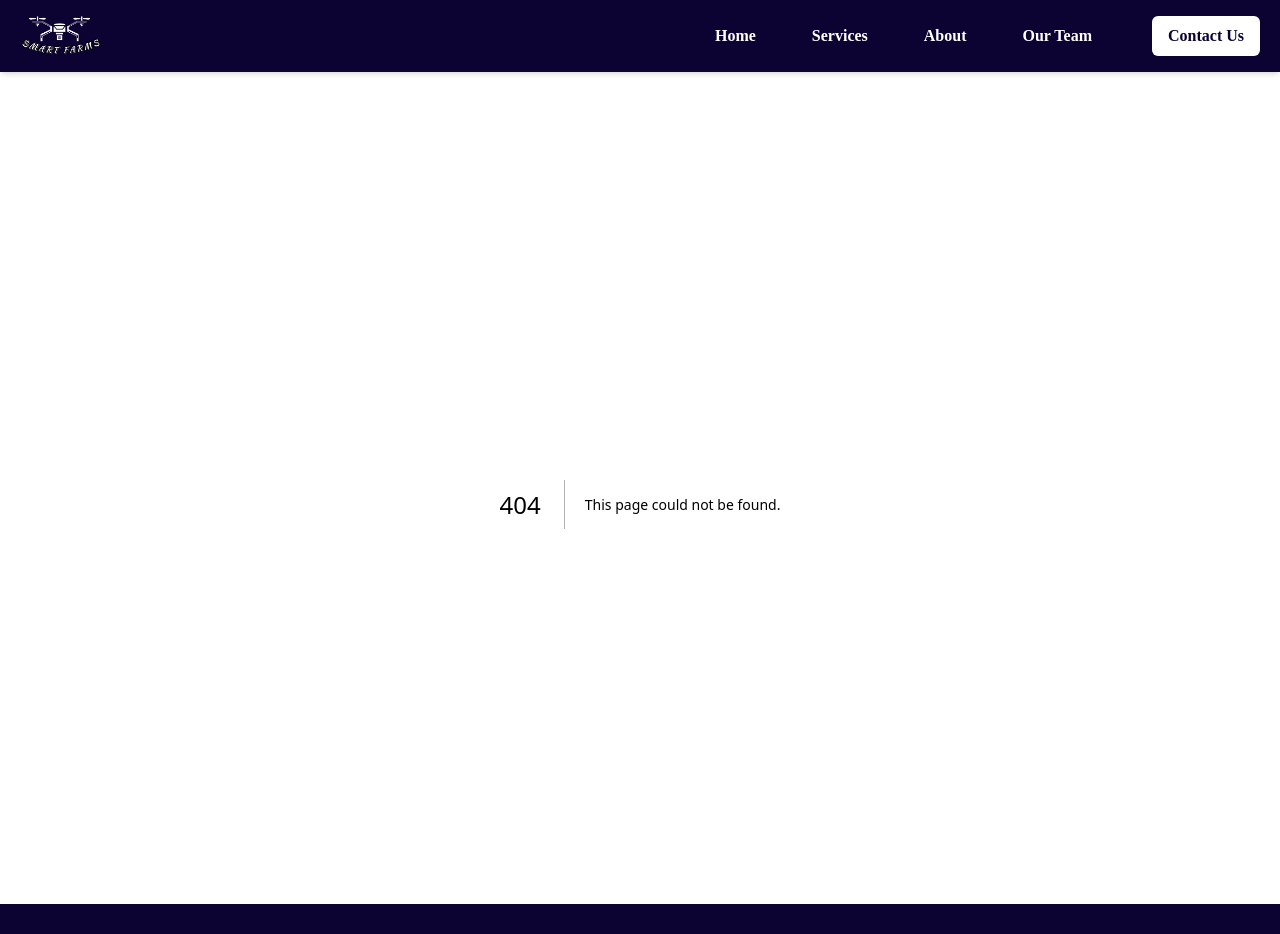
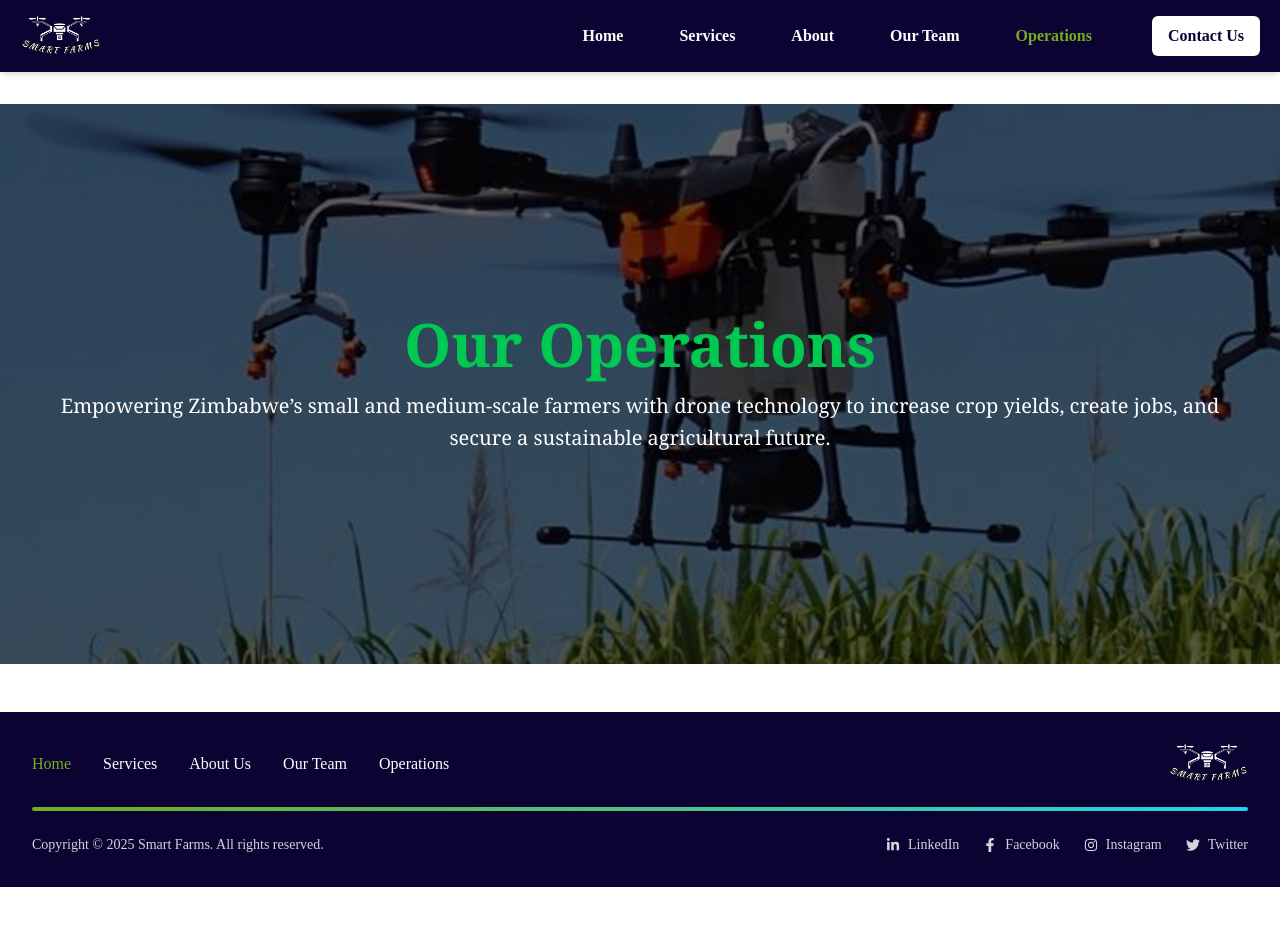
Before and after one commit to HudsonWayne/Smart-Farms, a Next.js app: page /operations in a window 1280 px wide. Before the commit this address had no page. Shown: the top 934 px of the page. After the commit the page ends 887 px from the top, so only its background shows below. Built offline with nearby package versions, Linux system fonts and the light colour scheme; a web font is replaced by a local one.

Commit message:
initial commit

```diff
--- a/src/components/Footer.jsx
+++ b/src/components/Footer.jsx
@@ -24,8 +24,11 @@ export default function Footer() {
             <a href="/about" className="hover:text-[#72AE1C]">
               About Us
             </a>
-            <a href="/blog" className="hover:text-[#72AE1C]">
-              Blog
+            <a href="/our-team" className="hover:text-[#72AE1C]">
+              Our Team
+            </a>
+            <a href="/operations" className="hover:text-[#72AE1C]">
+              Operations
             </a>
           </nav>
           <img
@@ -79,10 +82,15 @@ export default function Footer() {
               <FaInstagram />
               <span>Instagram</span>
             </a>
-            <div className="flex items-center space-x-2 text-blue-300">
+            <a
+              href="https://twitter.com/SmartFarmsTech"
+              target="_blank"
+              rel="noopener noreferrer"
+              className="flex items-center space-x-2 hover:text-blue-400"
+            >
               <FaTwitter />
               <span>Twitter</span>
-            </div>
+            </a>
           </div>
         </div>
       </div>
--- a/src/components/Navbar.tsx
+++ b/src/components/Navbar.tsx
@@ -8,7 +8,8 @@ const links = [
   { name: "Home", href: "/" },
   { name: "Services", href: "/services" },
   { name: "About", href: "/about" },
-  { name: "Our Team", href: "/our-team" },  // Updated to Our Team
+  { name: "Our Team", href: "/our-team" },
+  { name: "Operations", href: "/operations" },  // New Operations link
 ];
 
 const Navbar = () => {
--- /dev/null
+++ b/src/pages/operations.tsx
@@ -0,0 +1,33 @@
+"use client";
+
+import Image from "next/image";
+
+export default function OperationsPage() {
+  return (
+    <div className="relative w-full min-h-[60vh] md:min-h-[70vh] flex items-center justify-center">
+      {/* Background Image */}
+      <Image
+        src="/Rectangle 233.png" // Background image for the Operations section
+        alt="Drone spraying field"
+        fill
+        priority
+        style={{ objectFit: "cover" }}
+        className="absolute inset-0 w-full h-full"
+        draggable={false}
+      />
+
+      {/* Dark Overlay */}
+      <div className="absolute inset-0 bg-black opacity-60" />
+
+      {/* Text Content */}
+      <div className="relative z-10 px-4 md:px-8 text-center max-w-7xl mx-auto">
+        <h1 className="text-4xl md:text-6xl font-bold text-green-500 mb-4" style={{ fontFamily: "Georgia, serif" }}>
+          Our Operations
+        </h1>
+        <p className="text-white text-lg md:text-xl leading-relaxed font-[Georgia]">
+          Empowering Zimbabwe’s small and medium-scale farmers with drone technology to increase crop yields, create jobs, and secure a sustainable agricultural future.
+        </p>
+      </div>
+    </div>
+  );
+}
```
Also changed, not shown: public/Rectangle 233.png (added).
